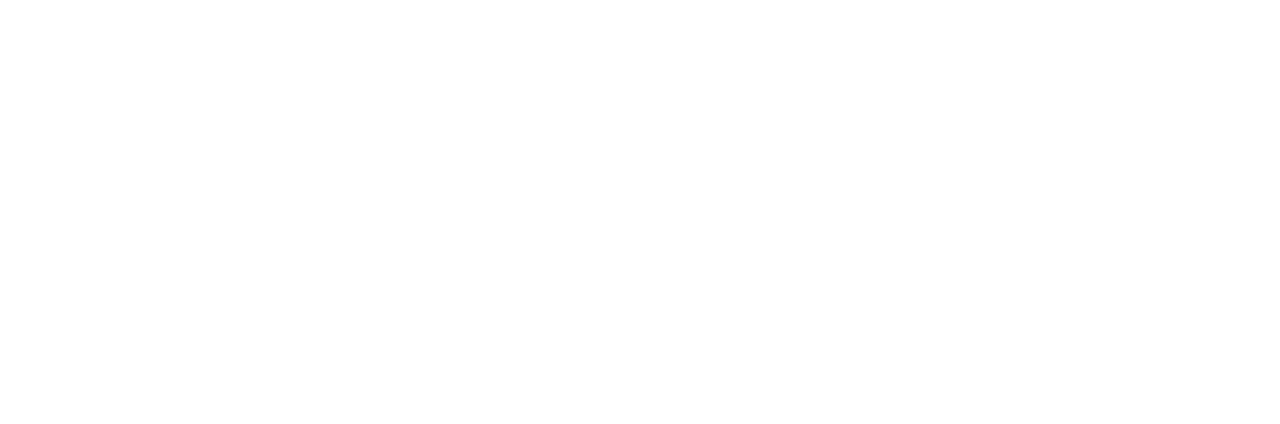
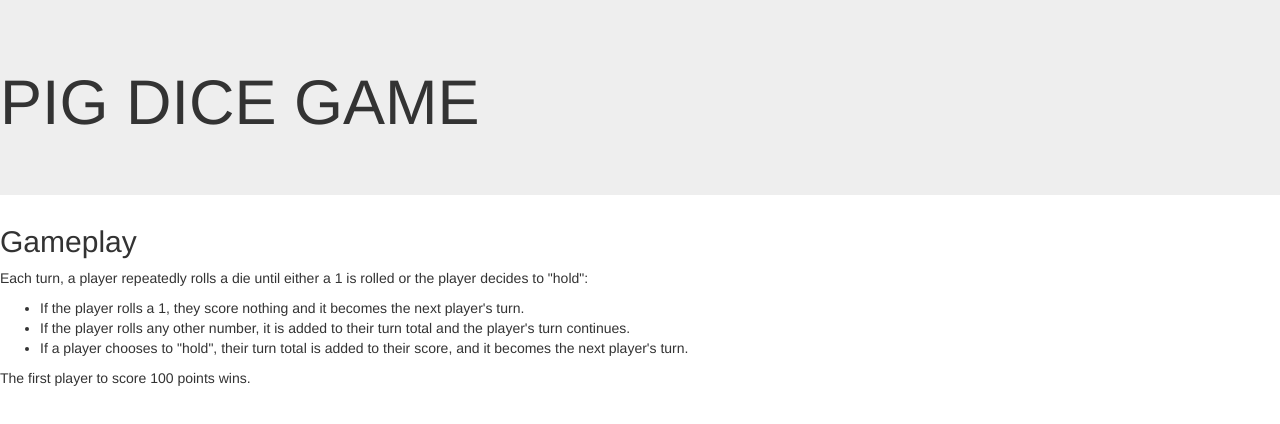
Before and after one commit to paschalogwel/pig-dice, a plain HTML site: page index.html in a window 1280 px wide. Drawn offline with Linux system fonts and the light colour scheme.

Commit message:
adds the rules sections to the body adds a header inside jumbotron

```diff
--- a/index.html
+++ b/index.html
@@ -4,9 +4,20 @@
     <link rel="stylesheet" href="css/bootstrap.min.css" type="text/css">
     <link rel="stylesheet" href="css/styles.css" type="text/css">
     <meta charset="utf-8">
-    <title></title>
+    <title>Pig Dice Game</title>
   </head>
   <body>
+    <div class="jumbotron">
+      <h1>PIG DICE GAME</h1>
+    </div>
+    <h2>Gameplay</h2>
+    <p>Each turn, a player repeatedly rolls a die until either a 1 is rolled or the player decides to "hold":</p>
+    <ul>
+      <li>If the player rolls a 1, they score nothing and it becomes the next player's turn.</li>
+      <li>If the player rolls any other number, it is added to their turn total and the player's turn continues.</li>
+      <li>If a player chooses to "hold", their turn total is added to their score, and it becomes the next player's turn.</li>
+    </ul>
+    <p>The first player to score 100 points wins.</p>
 
 
 <script src="js/jquery-3.3.1.js" charset="utf-8"></script>
```
